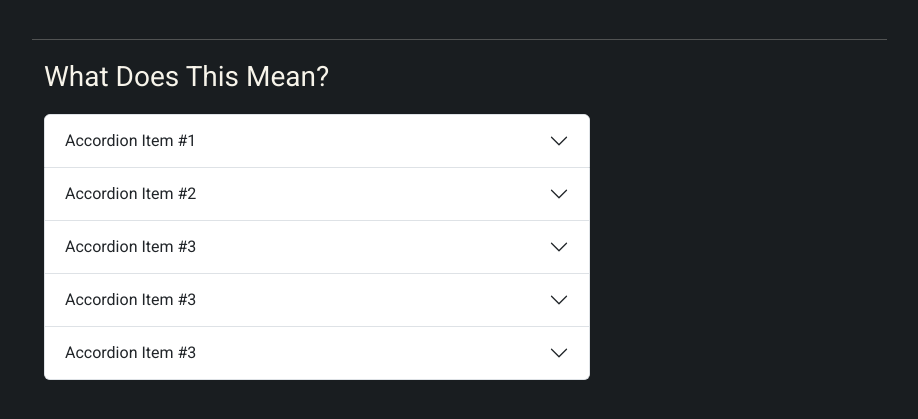
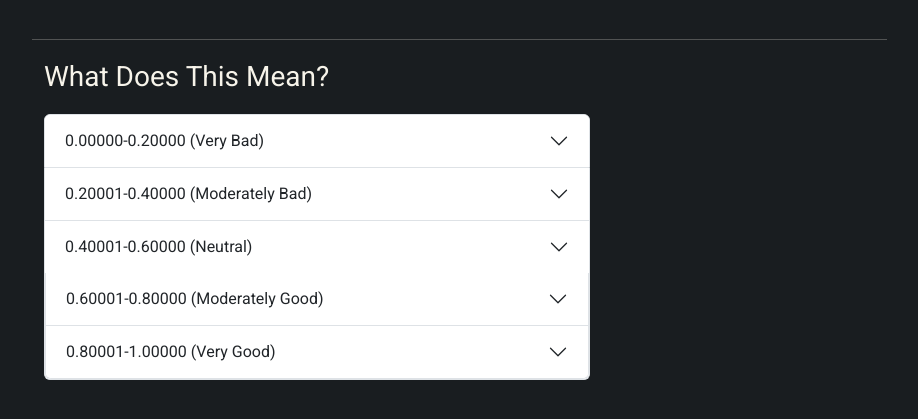
Before and after one commit to lukecusato07/Tartan-Hacks-2024, a Flask app: template frontend/templates/show_data.html in a window 1280 px wide. Shown: the part 332-751 px from the top of the page, without its empty margins (38-956 px from the left). Run offline with Flask 3, Linux system fonts and the light colour scheme; the template is opened without the code that fills it, so the values that code supplies are empty.

Commit message:
metrics explanation

```diff
--- a/frontend/templates/show_data.html
+++ b/frontend/templates/show_data.html
@@ -28,60 +28,59 @@
 					<div class="accordion-item">
 						<h2 class="accordion-header">
 							<button class="accordion-button collapsed" type="button" data-bs-toggle="collapse" data-bs-target="#collapseOne" aria-expanded="false" aria-controls="collapseOne">
-								Accordion Item #1
+								0.00000-0.20000 (Very Bad)
 							</button>
 						</h2>
 						<div id="collapseOne" class="accordion-collapse collapse" data-bs-parent="#accordionExample">
 							<div class="accordion-body">
-								<strong>This is the first item's accordion body.</strong> It is shown by default, until the collapse plugin adds the appropriate classes that we use to style each element. These classes control the overall appearance, as well as the showing and hiding via CSS transitions. You can modify any of this with custom CSS or overriding our default variables. It's also worth noting that just about any HTML can go within the <code>.accordion-body</code>, though the transition does limit overflow.
+								<strong>These stocks are strongly discouraged</strong>  for trading due to their highly negative sentiment.
 							</div>
 						</div>
 					</div>
 					<div class="accordion-item">
 						<h2 class="accordion-header">
 							<button class="accordion-button collapsed" type="button" data-bs-toggle="collapse" data-bs-target="#collapseTwo" aria-expanded="false" aria-controls="collapseTwo">
-								Accordion Item #2
+								0.20001-0.40000 (Moderately Bad)
 							</button>
 						</h2>
 						<div id="collapseTwo" class="accordion-collapse collapse" data-bs-parent="#accordionExample">
 							<div class="accordion-body">
-								<strong>This is the second item's accordion body.</strong> It is hidden by default, until the collapse plugin adds the appropriate classes that we use to style each element. These classes control the overall appearance, as well as the showing and hiding via CSS transitions. You can modify any of this with custom CSS or overriding our default variables. It's also worth noting that just about any HTML can go within the <code>.accordion-body</code>, though the transition does limit overflow.
+								<strong>Be cautious</strong> with stocks in this range; conduct additional research before considering them for trading.
 							</div>
 						</div>
 					</div>
 					<div class="accordion-item">
 						<h2 class="accordion-header">
 							<button class="accordion-button collapsed" type="button" data-bs-toggle="collapse" data-bs-target="#collapseThree" aria-expanded="false" aria-controls="collapseThree">
-								Accordion Item #3
+								0.40001-0.60000 (Neutral)
 							</button>
 						</h2>
 						<div id="collapseThree" class="accordion-collapse collapse" data-bs-parent="#accordionExample">
 							<div class="accordion-body">
-								<strong>This is the third item's accordion body.</strong> It is hidden by default, until the collapse plugin adds the appropriate classes that we use to style each element. These classes control the overall appearance, as well as the showing and hiding via CSS transitions. You can modify any of this with custom CSS or overriding our default variables. It's also worth noting that just about any HTML can go within the <code>.accordion-body</code>, though the transition does limit overflow.
+								These stocks sit in the middle ground of sentiment. <strong>It's advisable to wait</strong> for more information or market changes before making a trading decision.
 							</div>
 						</div>
-					</div>
 					<div class="accordion-item">
 						<h2 class="accordion-header">
 							<button class="accordion-button collapsed" type="button" data-bs-toggle="collapse" data-bs-target="#collapseFour" aria-expanded="false" aria-controls="collapseFour">
-								Accordion Item #3
+								0.60001-0.80000 (Moderately Good)
 							</button>
 						</h2>
 						<div id="collapseFour" class="accordion-collapse collapse" data-bs-parent="#accordionExample">
 							<div class="accordion-body">
-								<strong>This is the third item's accordion body.</strong> It is hidden by default, until the collapse plugin adds the appropriate classes that we use to style each element. These classes control the overall appearance, as well as the showing and hiding via CSS transitions. You can modify any of this with custom CSS or overriding our default variables. It's also worth noting that just about any HTML can go within the <code>.accordion-body</code>, though the transition does limit overflow.
+								<strong>These stocks show positive sentiment</strong> but require ongoing monitoring to ensure favorable conditions persist.
 							</div>
 						</div>
 					</div>
 					<div class="accordion-item">
 						<h2 class="accordion-header">
 							<button class="accordion-button collapsed" type="button" data-bs-toggle="collapse" data-bs-target="#collapseFive" aria-expanded="false" aria-controls="collapseFive">
-								Accordion Item #3
+								0.80001-1.00000 (Very Good)
 							</button>
 						</h2>
 						<div id="collapseFive" class="accordion-collapse collapse" data-bs-parent="#accordionExample">
 							<div class="accordion-body">
-								<strong>This is the third item's accordion body.</strong> It is hidden by default, until the collapse plugin adds the appropriate classes that we use to style each element. These classes control the overall appearance, as well as the showing and hiding via CSS transitions. You can modify any of this with custom CSS or overriding our default variables. It's also worth noting that just about any HTML can go within the <code>.accordion-body</code>, though the transition does limit overflow.
+								<strong>Highly favorable for trading,</strong> consider these stocks as they exhibit very positive sentiment, potentially offering significant profit opportunities.
 							</div>
 						</div>
 					</div>
```
